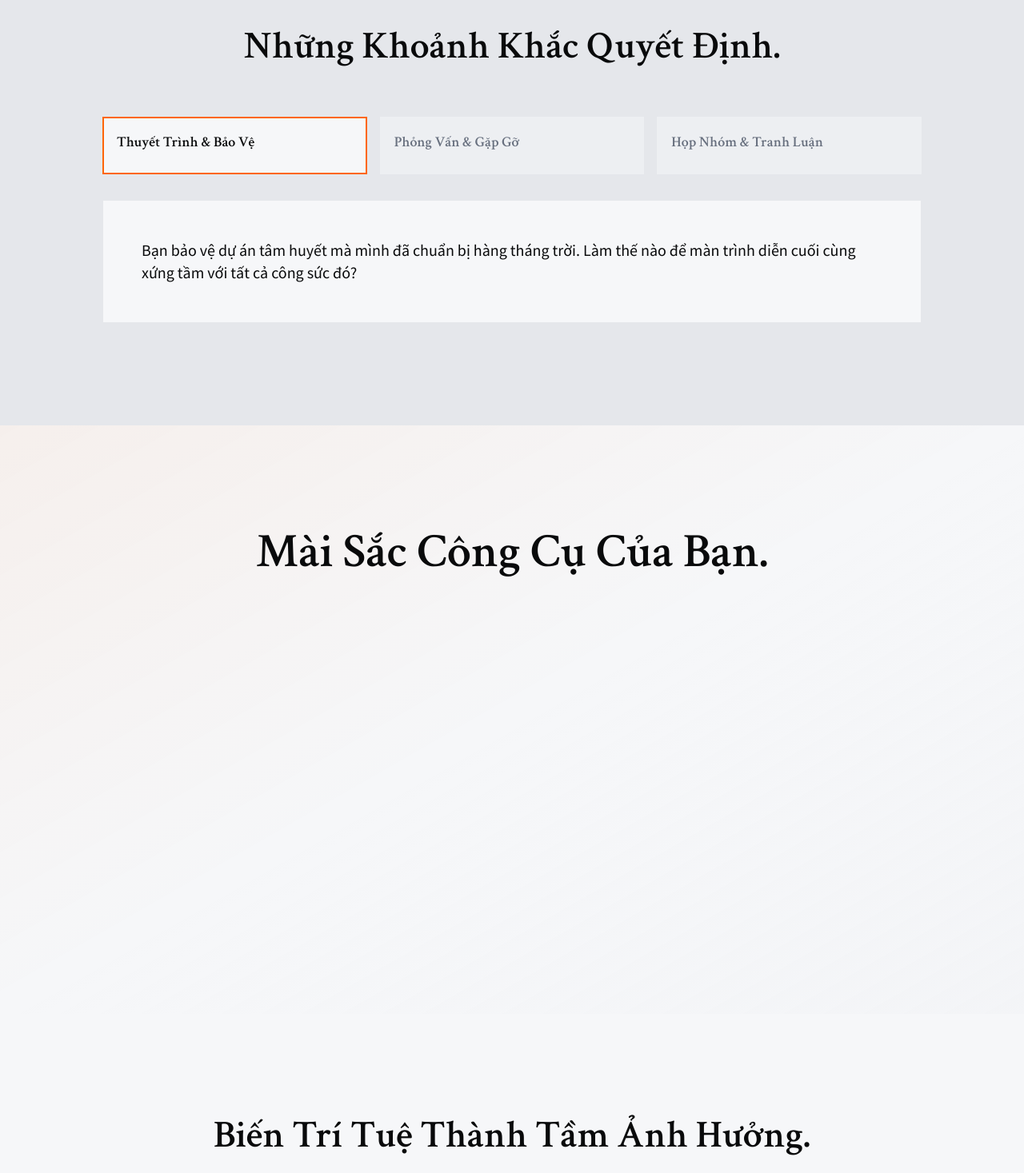
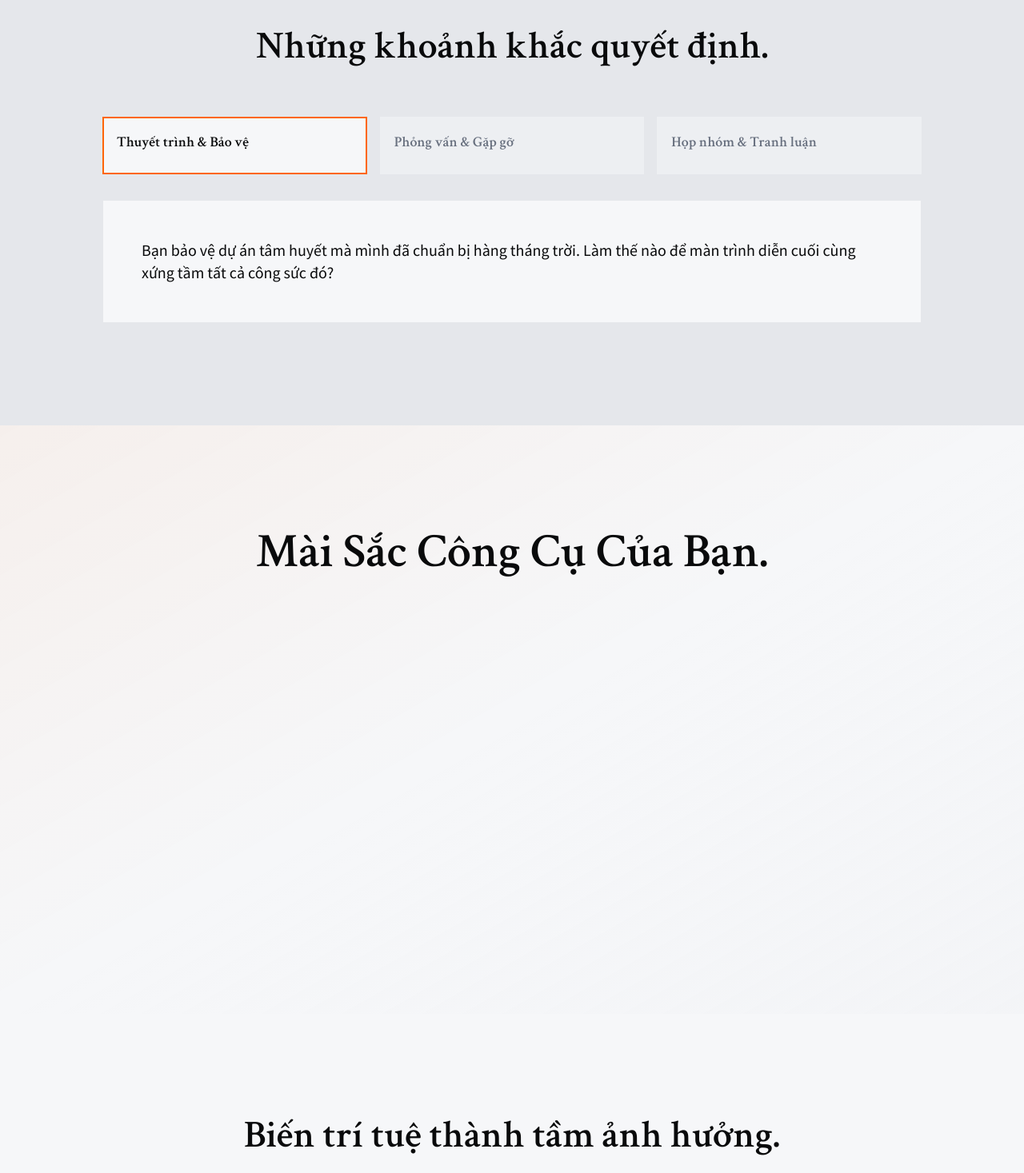
Before and after one commit to nauqcreen/your-ai-soulmate-talk, a React (Vite) app: page / in a window 1280 px wide. Shown: the part 1330-2797 px from the top of the page at 80% size. Built offline with nearby package versions, Linux system fonts and the light colour scheme.

Commit message:
Code edited in Lovable Code Editor
Edited UI in Lovable

```diff
--- a/src/components/CTA.tsx
+++ b/src/components/CTA.tsx
@@ -61,7 +61,7 @@ const CTA = () => {
                         isValidEmail ? 'animate-pulse' : ''
                       }`}
                     >
-                      Nhận Lời Mời Sớm
+                      Nhận lời mời sớm
                     </Button>
                   </div>
                 </form>
--- a/src/components/Hero.tsx
+++ b/src/components/Hero.tsx
@@ -9,7 +9,7 @@ const Hero = () => {
   const [showScrollHint, setShowScrollHint] = useState(false);
   const [mousePosition, setMousePosition] = useState({ x: 0, y: 0 });
   const heroRef = useRef<HTMLElement>(null);
-  const mainTitle = "Ý Tưởng Của Bạn Thực Sự Trị Giá Bao Nhiêu?";
+  const mainTitle = "Ý tưởng của bạn thực sự trị giá bao nhiêu?";
   const subtitle = "Khi nó được trình bày một cách thuyết phục.";
 
   useEffect(() => {
--- a/src/components/TheArena.tsx
+++ b/src/components/TheArena.tsx
@@ -7,15 +7,15 @@ const TheArena = () => {
 
   const contexts = [
     {
-      title: "Thuyết Trình & Bảo Vệ",
-      description: "Bạn bảo vệ dự án tâm huyết mà mình đã chuẩn bị hàng tháng trời. Làm thế nào để màn trình diễn cuối cùng xứng tầm với tất cả công sức đó?"
+      title: "Thuyết trình & Bảo vệ",
+      description: "Bạn bảo vệ dự án tâm huyết mà mình đã chuẩn bị hàng tháng trời. Làm thế nào để màn trình diễn cuối cùng xứng tầm tất cả công sức đó?"
     },
     {
-      title: "Phỏng Vấn & Gặp Gỡ",
+      title: "Phỏng vấn & Gặp gỡ",
       description: "Năng lực của bạn được thể hiện hoàn hảo trên giấy tờ. Nhưng trong 30 phút đối thoại, làm sao để bộc lộ hết được tiềm năng con người bạn?"
     },
     {
-      title: "Họp Nhóm & Tranh Luận",
+      title: "Họp nhóm & Tranh luận",
       description: "Một ý kiến trái chiều bất ngờ xuất hiện. Làm thế nào để biến khoảnh khắc não bộ \"đứng hình\" thành một luận điểm phản biện thông minh và tức thì?"
     }
   ];
@@ -26,7 +26,7 @@ const TheArena = () => {
         <div className="text-center mb-16">
           <TextReveal>
             <h2 className="text-3xl md:text-5xl font-bold font-crimson text-foreground mb-4">
-              Những Khoảnh Khắc Quyết Định.
+              Những khoảnh khắc quyết định.
             </h2>
           </TextReveal>
         </div>
--- a/src/components/TheEmpowerment.tsx
+++ b/src/components/TheEmpowerment.tsx
@@ -35,7 +35,7 @@ const TheEmpowerment = () => {
             <>
               <TextReveal className="mb-8">
                 <h2 className="text-3xl md:text-5xl font-bold font-crimson text-foreground leading-tight">
-                  Biến Trí Tuệ Thành Tầm Ảnh Hưởng.
+                  Biến trí tuệ thành tầm ảnh hưởng.
                 </h2>
               </TextReveal>
 
@@ -45,7 +45,7 @@ const TheEmpowerment = () => {
 
               <div className="mb-8">
                 <h3 className="text-2xl font-crimson font-semibold text-foreground mb-4">
-                  Đăng Ký Truy Cập Sớm & Nhận "Báo Cáo Năng Lực Giao Tiếp" Đầu Tiên Của Bạn.
+                  Đăng ký nhận thông tin sớm, truy cập sớm, và nhận báo cáo năng lực đầu tiên
                 </h3>
 
                 <form onSubmit={handleSubmit} className="max-w-md mx-auto">
@@ -78,7 +78,7 @@ const TheEmpowerment = () => {
           ) : (
             <div className="py-16">
               <h2 className="text-3xl md:text-4xl font-crimson text-foreground leading-relaxed">
-                Cảm ơn bạn. Chúng tôi sẽ liên hệ sớm để gửi báo cáo đầu tiên của bạn.
+                Cảm ơn bạn. Chúng tôi sẽ liên hệ sớm để gửi thông tin đầu tiên cho bạn.
               </h2>
             </div>
           )}
```
